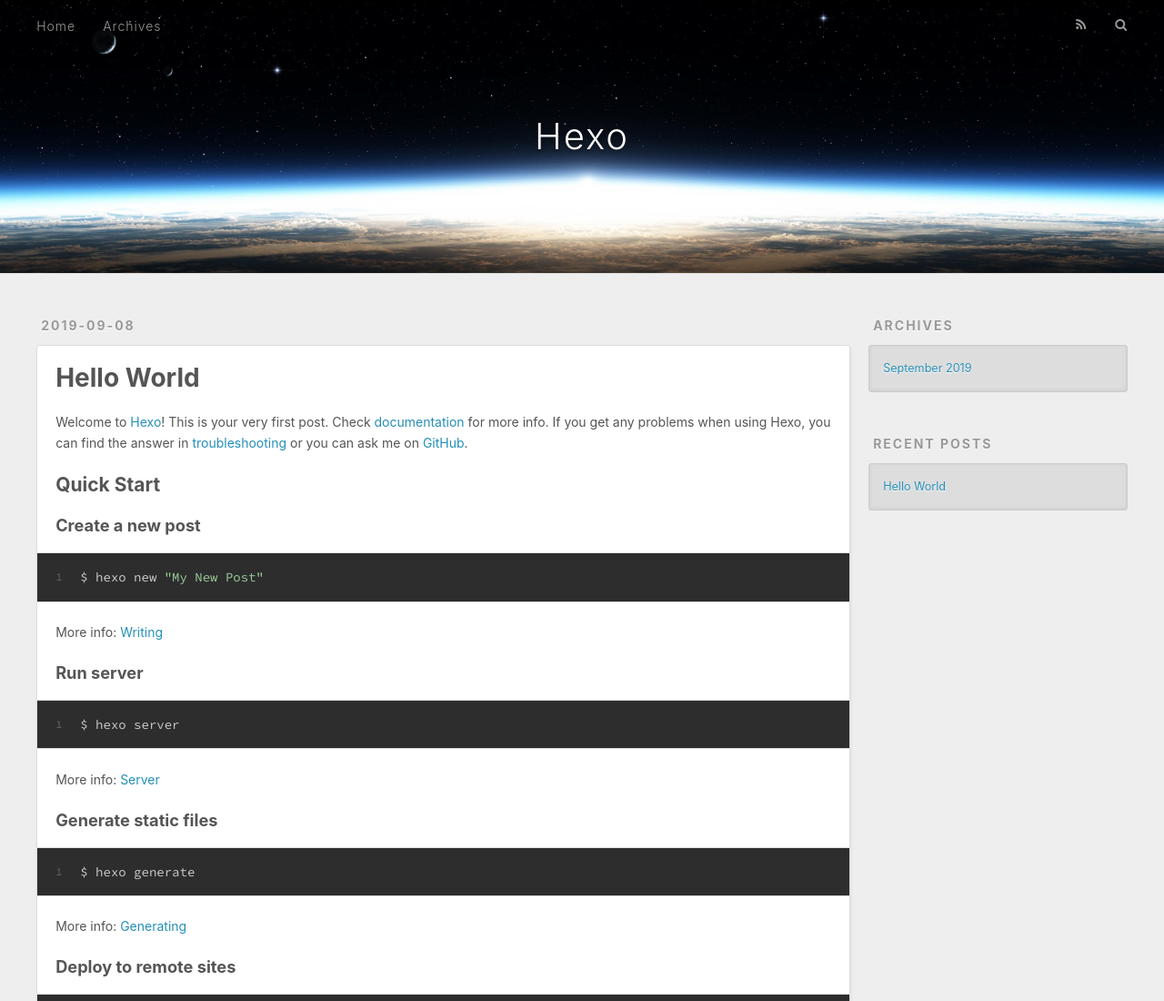
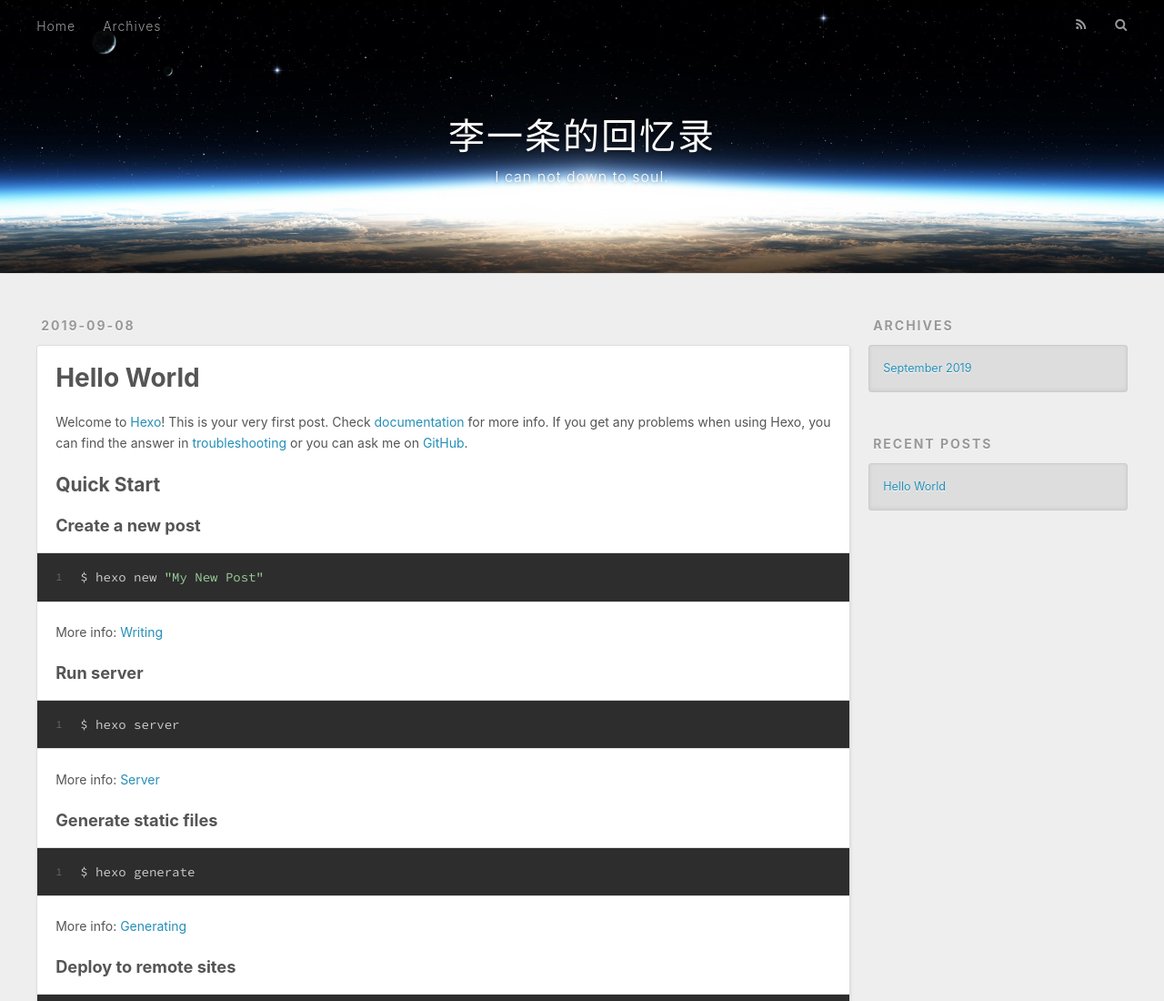
Before and after one commit to nineDays2019/nineDays2019.github.io, a plain HTML site: page index.html in a window 1280 px wide. Shown: the top 1100 px of the page at 91% size. Drawn offline with nearby package versions, Linux system fonts and the light colour scheme.

Commit message:
Site updated: 2019-09-08 22:07:45

```diff
--- a/index.html
+++ b/index.html
@@ -5,17 +5,17 @@
 
 
 
-  <title>Hexo</title>
+  <title>李一条的回忆录</title>
   <meta name="viewport" content="width=device-width, initial-scale=1, maximum-scale=1">
   <meta property="og:type" content="website">
-<meta property="og:title" content="Hexo">
+<meta property="og:title" content="李一条的回忆录">
 <meta property="og:url" content="http://yoursite.com/index.html">
-<meta property="og:site_name" content="Hexo">
+<meta property="og:site_name" content="李一条的回忆录">
 <meta property="og:locale" content="en">
 <meta name="twitter:card" content="summary">
-<meta name="twitter:title" content="Hexo">
+<meta name="twitter:title" content="李一条的回忆录">
 
-    <link rel="alternate" href="/atom.xml" title="Hexo" type="application/atom+xml">
+    <link rel="alternate" href="/atom.xml" title="李一条的回忆录" type="application/atom+xml">
 
 
     <link rel="icon" href="/favicon.png">
@@ -34,8 +34,12 @@
   <div id="header-outer" class="outer">
     <div id="header-title" class="inner">
       <h1 id="logo-wrap">
-        <a href="/" id="logo">Hexo</a>
+        <a href="/" id="logo">李一条的回忆录</a>
       </h1>
+
+        <h2 id="subtitle-wrap">
+          <a href="/" id="subtitle">I can not down to soul.</a>
+        </h2>
 
     </div>
     <div id="header-inner" class="inner">
@@ -101,7 +105,7 @@
 
     </div>
     <footer class="article-footer">
-      <a data-url="http://yoursite.com/2019/09/08/hello-world/" data-id="ck0b1mkya0000ktos9fjpn2eo" class="article-share-link">Share</a>
+      <a data-url="http://yoursite.com/2019/09/08/hello-world/" data-id="ck0b1xpnb0000u7ose6kuqxag" class="article-share-link">Share</a>
 
 
     </footer>
```
Also changed, not shown: 2019/09/08/hello-world/index.html (+9 -5 lines), archives/2019/09/index.html (+10 -6 lines), archives/2019/index.html (+10 -6 lines), archives/index.html (+10 -6 lines).
